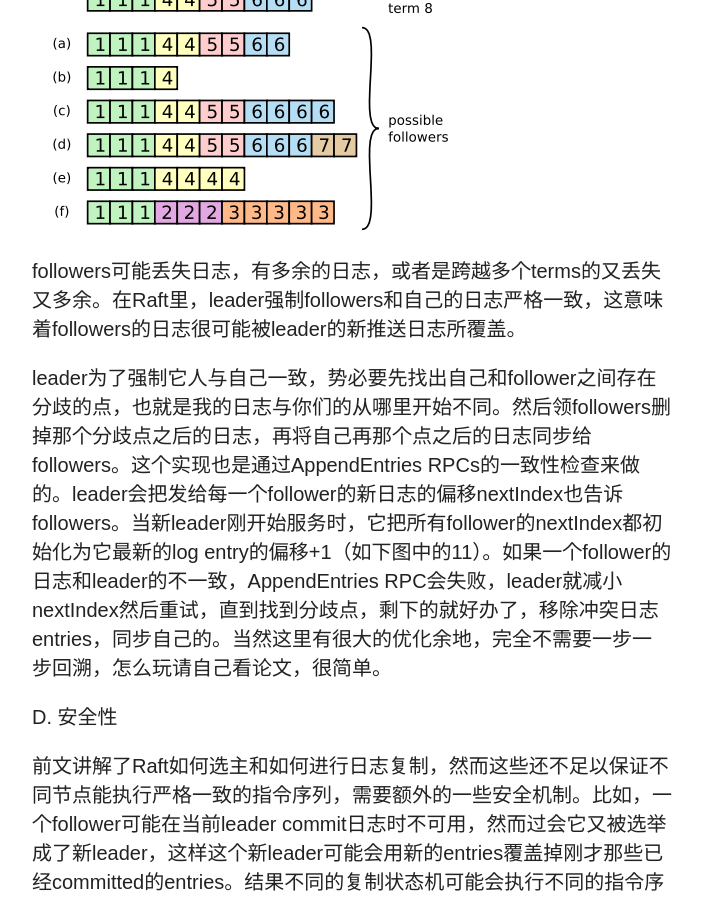
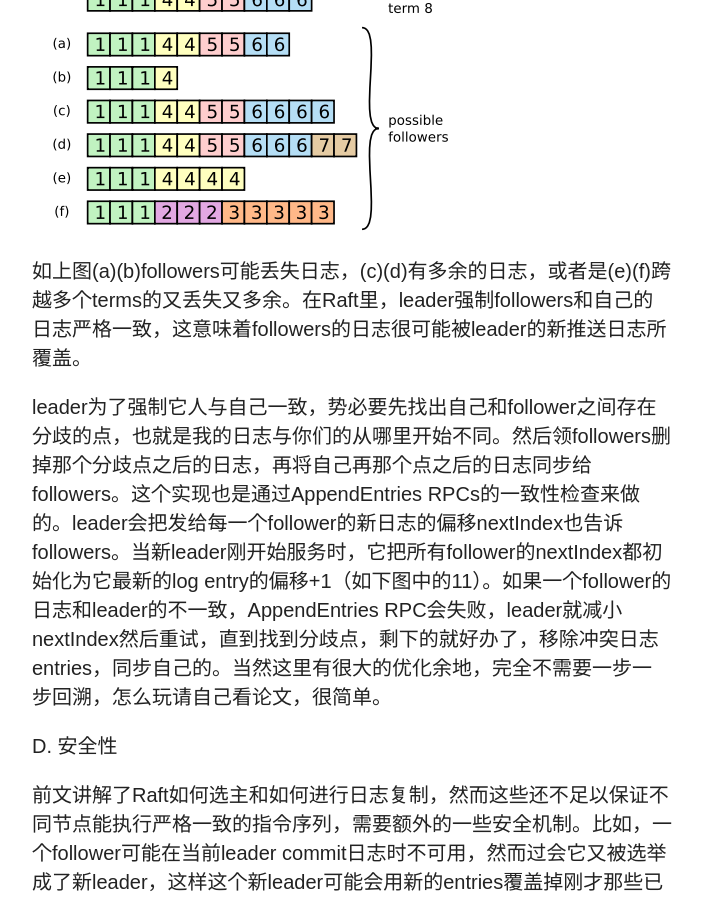
Before and after one commit to wuyu201321060203/wuyu201321060203.github.io, a Jekyll site: the page built from _posts/2014-09-13-Raft.md, in a window 1280 px wide and 900 px high, scrolled down 7721 px. Shown: the whole window, without its empty margins (318-1021 px from the left). Built offline with Jekyll 4.4.1, drawn with Linux system fonts in a browser that asks for light colours; nearby versions of some CDN libraries; comment, search, counter and statistics services are not loaded.

Commit message:
first post of Raft

```diff
--- a/_posts/2014-09-13-Raft.md
+++ b/_posts/2014-09-13-Raft.md
@@ -96,7 +96,7 @@ Raft的日志机制提供两个保证，统称为Log Matching Property：
 
 ![](/images/raft6.png)
 
-followers可能丢失日志，有多余的日志，或者是跨越多个terms的又丢失又多余。在Raft里，leader强制followers和自己的日志严格一致，这意味着followers的日志很可能被leader的新推送日志所覆盖。
+如上图(a)(b)followers可能丢失日志，(c)(d)有多余的日志，或者是(e)(f)跨越多个terms的又丢失又多余。在Raft里，leader强制followers和自己的日志严格一致，这意味着followers的日志很可能被leader的新推送日志所覆盖。
 
 leader为了强制它人与自己一致，势必要先找出自己和follower之间存在分歧的点，也就是我的日志与你们的从哪里开始不同。然后领followers删掉那个分歧点之后的日志，再将自己再那个点之后的日志同步给followers。这个实现也是通过AppendEntries RPCs的一致性检查来做的。leader会把发给每一个follower的新日志的偏移nextIndex也告诉followers。当新leader刚开始服务时，它把所有follower的nextIndex都初始化为它最新的log entry的偏移+1（如下图中的11）。如果一个follower的日志和leader的不一致，AppendEntries RPC会失败，leader就减小nextIndex然后重试，直到找到分歧点，剩下的就好办了，移除冲突日志entries，同步自己的。当然这里有很大的优化余地，完全不需要一步一步回溯，怎么玩请自己看论文，很简单。
 
```
